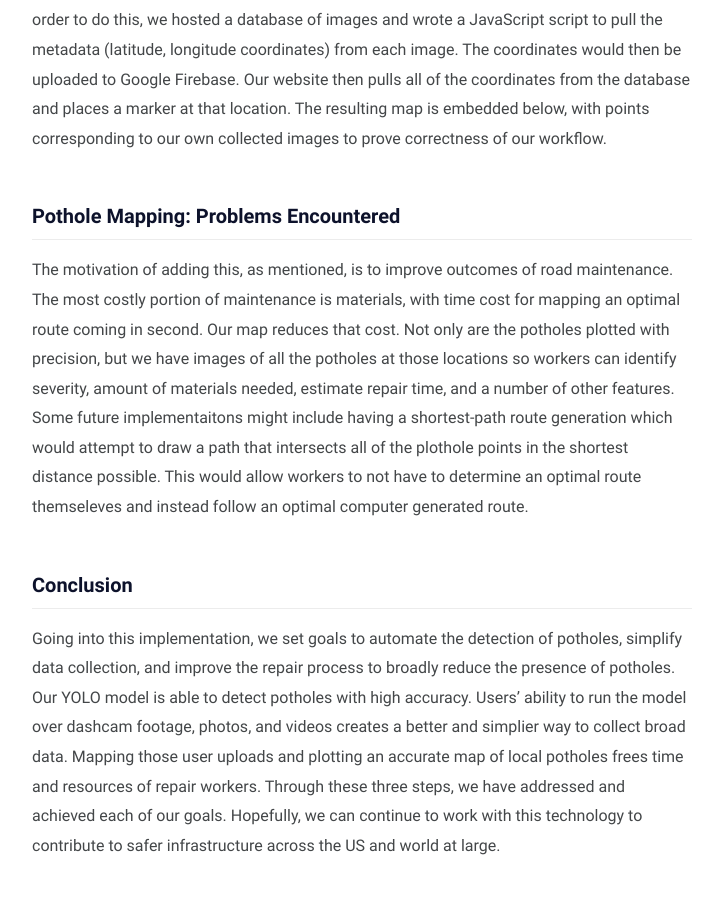
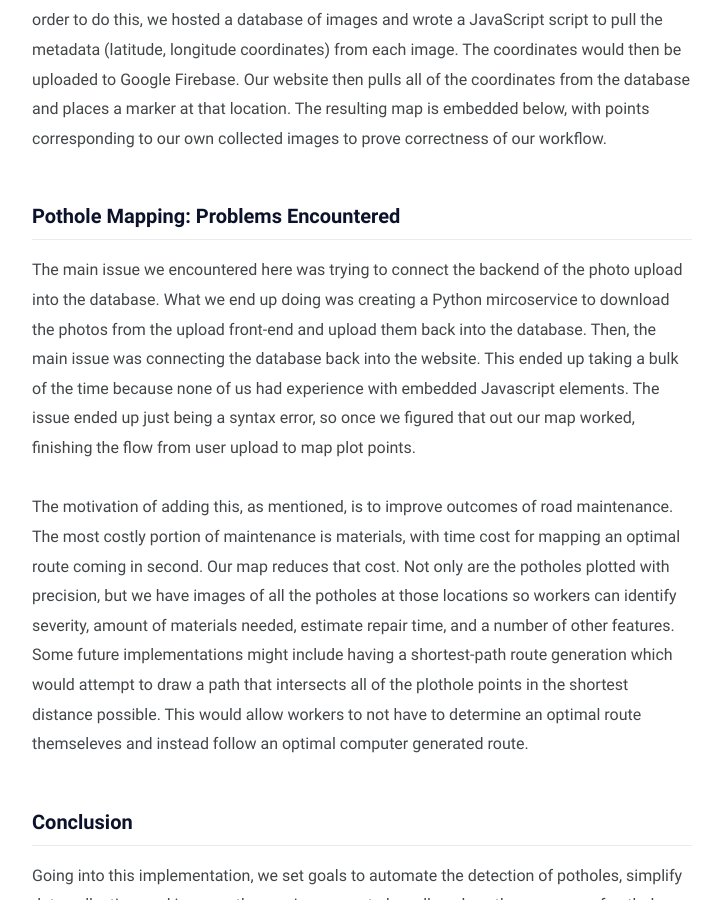
Before and after one commit to amorin5/amorin5.github.io, a Jekyll site: the page built from solution.md, in a window 1280 px wide and 900 px high, scrolled down 3550 px. Shown: the whole window, without its empty margins (278-999 px from the left). Built offline with Jekyll 4.4.1, drawn with Linux system fonts in a browser that asks for light colours; comment, search, counter and statistics services are not loaded.

Commit message:
plotting detials

```diff
--- a/solution.md
+++ b/solution.md
@@ -49,7 +49,9 @@ The intention of this functionality is to notify government officials of pothole
 The final step of our implementation is mapping the location of images uploaded by users. In order to do this, we hosted a database of images and wrote a JavaScript script to pull the metadata (latitude, longitude coordinates) from each image. The coordinates would then be uploaded to Google Firebase. Our website then pulls all of the coordinates from the database and places a marker at that location. The resulting map is embedded below, with points corresponding to our own collected images to prove correctness of our workflow.
 
 ### Pothole Mapping: Problems Encountered
-The motivation of adding this, as mentioned, is to improve outcomes of road maintenance. The most costly portion of maintenance is materials, with time cost for mapping an optimal route coming in second. Our map reduces that cost. Not only are the potholes plotted with precision, but we have images of all the potholes at those locations so workers can identify severity, amount of materials needed, estimate repair time, and a number of other features. Some future implementaitons might include having a shortest-path route generation which would attempt to draw a path that intersects all of the plothole points in the shortest distance possible. This would allow workers to not have to determine an optimal route themseleves and instead follow an optimal computer generated route.
+The main issue we encountered here was trying to connect the backend of the photo upload into the database. What we end up doing was creating a Python mircoservice to download the photos from the upload front-end and upload them back into the database. Then, the main issue was connecting the database back into the website. This ended up taking a bulk of the time because none of us had experience with embedded Javascript elements. The issue ended up just being a syntax error, so once we figured that out our map worked, finishing the flow from user upload to map plot points.
+
+The motivation of adding this, as mentioned, is to improve outcomes of road maintenance. The most costly portion of maintenance is materials, with time cost for mapping an optimal route coming in second. Our map reduces that cost. Not only are the potholes plotted with precision, but we have images of all the potholes at those locations so workers can identify severity, amount of materials needed, estimate repair time, and a number of other features. Some future implementations might include having a shortest-path route generation which would attempt to draw a path that intersects all of the plothole points in the shortest distance possible. This would allow workers to not have to determine an optimal route themseleves and instead follow an optimal computer generated route.
 
 ### Conclusion
 Going into this implementation, we set goals to automate the detection of potholes, simplify data collection, and improve the repair process to broadly reduce the presence of potholes. Our YOLO model is able to detect potholes with high accuracy. Users' ability to run the model over dashcam footage, photos, and videos creates a better and simplier way to collect broad data. Mapping those user uploads and plotting an accurate map of local potholes frees time and resources of repair workers. Through these three steps, we have addressed and achieved each of our goals. Hopefully, we can continue to work with this technology to contribute to safer infrastructure across the US and world at large.
```
